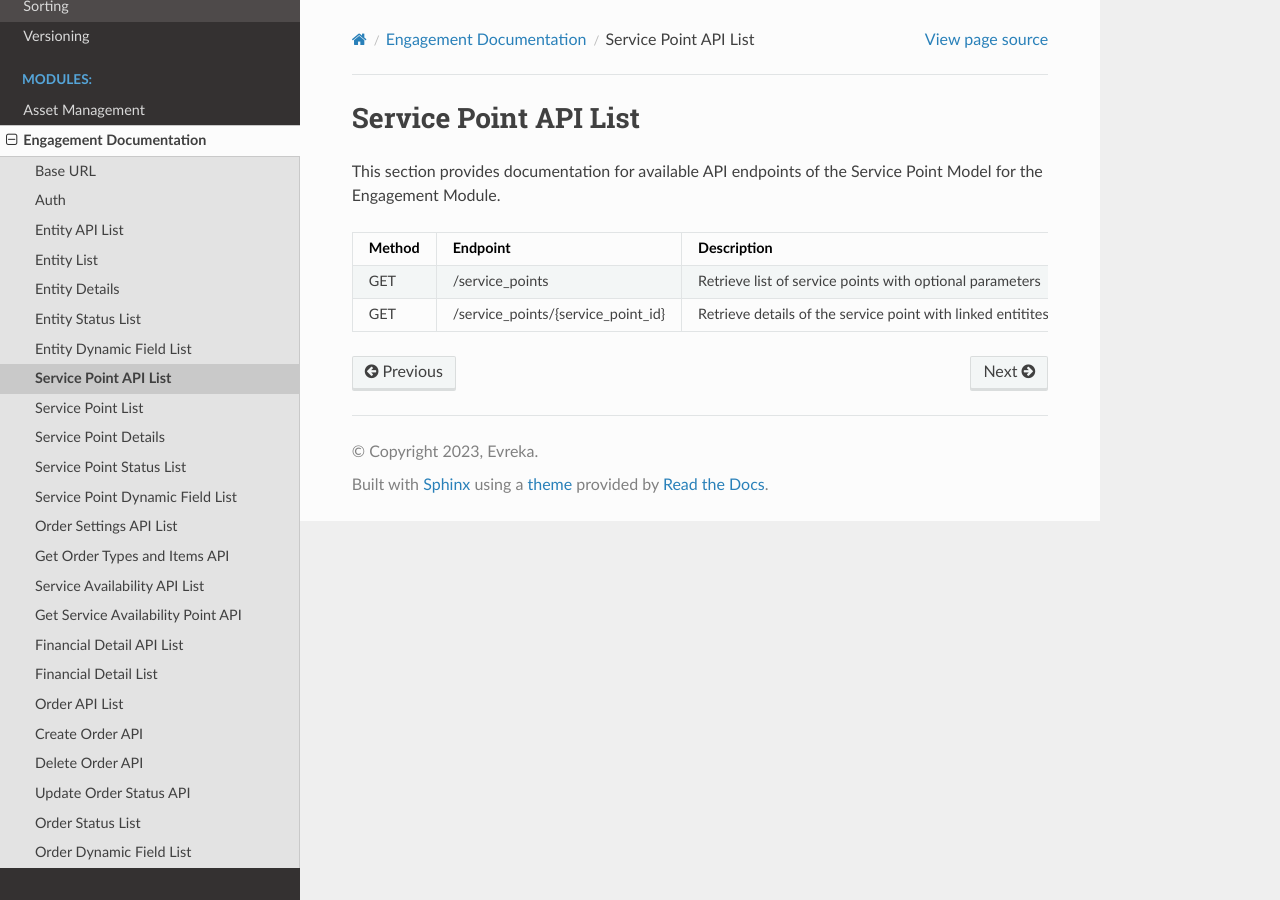
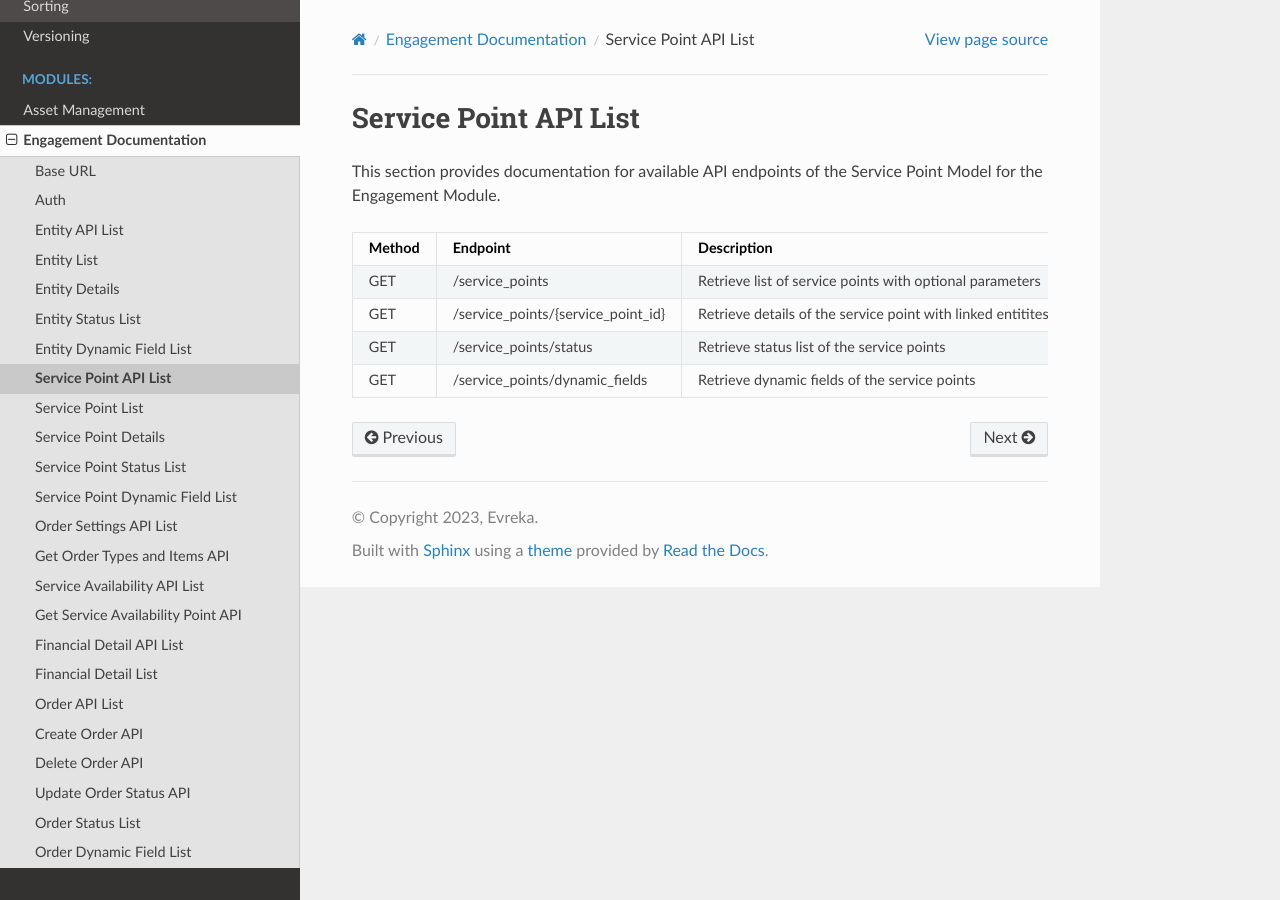
Before and after one commit to evrekadev/evreka-api-doc, a Sphinx documentation site: the page built from source/engagement/service_point/index.rst, in a window 1280 px wide. Built offline with Sphinx 7.4.7 and the Read the Docs theme 2.0.0, drawn with Linux system fonts in a browser that asks for light colours.

Commit message:
update index pages for entity and service_point

```diff
--- a/source/engagement/entity/index.rst
+++ b/source/engagement/entity/index.rst
@@ -18,3 +18,9 @@ This section provides documentation for available API endpoints of the Entity Mo
    | GET       | /entities/{entity_id}               | Retrieve details of the entity with       |
    |           |                                     | linked service points                     |
    +-----------+-------------------------------------+-------------------------------------------+
+   | GET       | /entities/status                    | Retrieve status list of the entities      |
+   |           |                                     |                                           |
+   +-----------+-------------------------------------+-------------------------------------------+
+   | GET       | /entities/dynamic_fields            | Retrieve dynamic fields of the entities   |
+   |           |                                     |                                           |
+   +-----------+-------------------------------------+-------------------------------------------+
--- a/source/engagement/service_point/index.rst
+++ b/source/engagement/service_point/index.rst
@@ -18,3 +18,9 @@ This section provides documentation for available API endpoints of the Service P
    | GET       | /service_points/{service_point_id}  | Retrieve details of the service point     |
    |           |                                     | with linked entitites                     |
    +-----------+-------------------------------------+-------------------------------------------+
+   | GET       | /service_points/status              | Retrieve status list of the service       |
+   |           |                                     | points                                    |
+   +-----------+-------------------------------------+-------------------------------------------+
+   | GET       | /service_points/dynamic_fields      | Retrieve dynamic fields of the service    |
+   |           |                                     | points                                    |
+   +-----------+-------------------------------------+-------------------------------------------+
```
